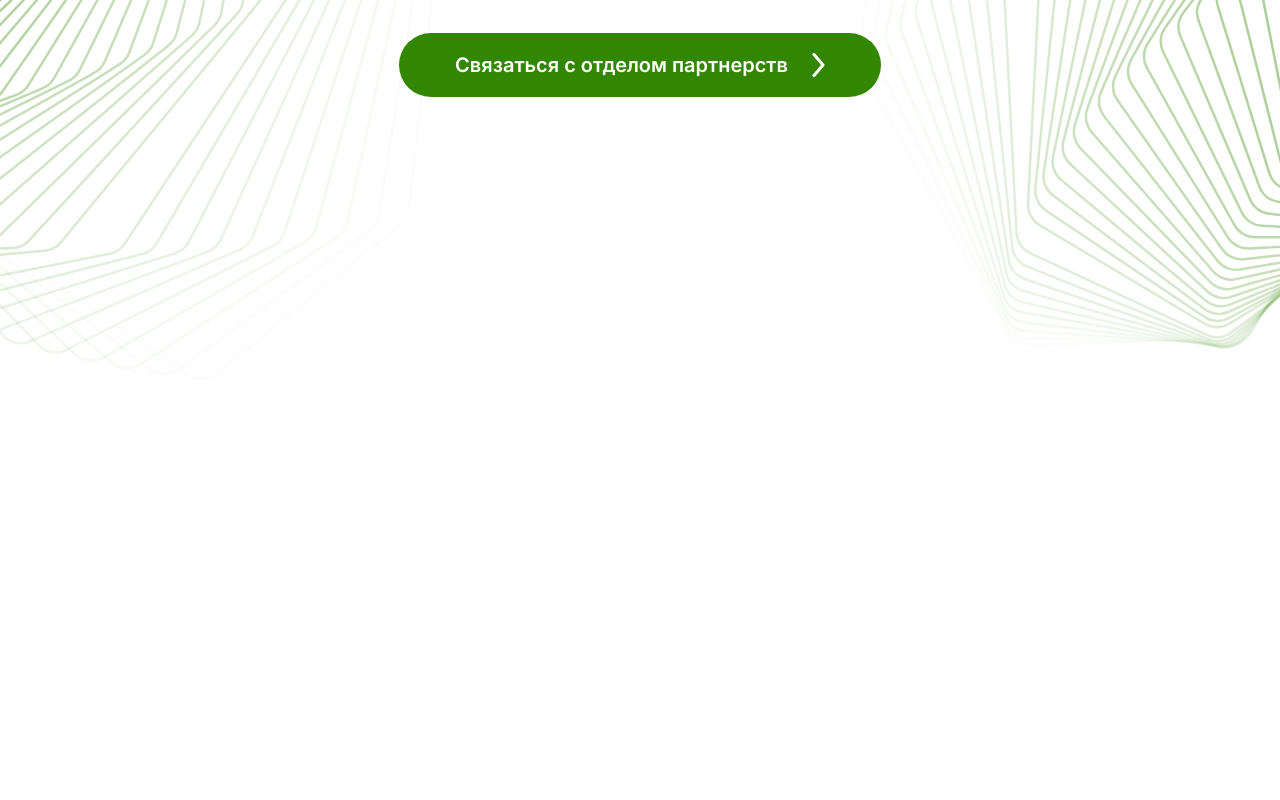
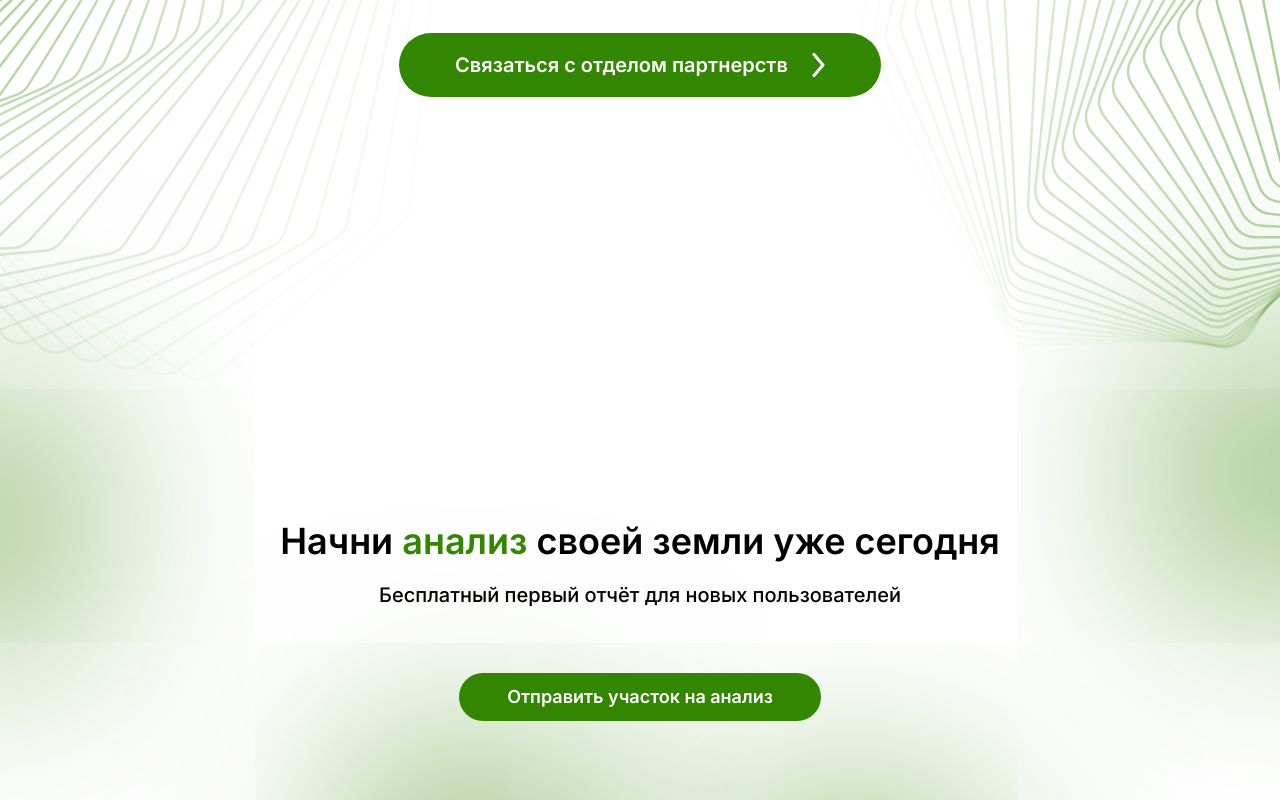
Before and after one commit to AbdukahharS/global-crop-landing, a React (Vite) app: page / in a window 1280 px wide. Shown: the part 5200-6000 px from the top of the page. Built offline with nearby package versions, Linux system fonts and the light colour scheme.

Commit message:
feat: add Start component for land analysis section

```diff
--- a/src/App.tsx
+++ b/src/App.tsx
@@ -5,6 +5,7 @@ import HowItWorks from './components/HowItWorks'
 import Analyse from './components/Analyse'
 import Benefits from './components/Benefits'
 import Banks from './components/Banks'
+import Start from './components/Start'
 
 import LandsBg from './assets/lands-bg.png'
 import Clouds from './assets/clouds.png'
@@ -29,6 +30,7 @@ function App() {
       <Analyse />
       <Benefits />
       <Banks />
+      <Start />
     </div>
   )
 }
--- /dev/null
+++ b/src/components/Start.tsx
@@ -0,0 +1,22 @@
+const Start = () => {
+  return (
+    <div className='relative pt-96 overflow-x-hidden pb-80'>
+      <div className='shadow-circle top-[350px] right-[-8px]'></div>
+      <div className='shadow-circle top-[800px] right-[427px]'></div>
+      <div className='shadow-circle top-[750px] left-[475px]'></div>
+      <div className='shadow-circle top-[400px] left-[-43px]'></div>
+      <h2 className='font-semibold text-4xl text-center'>
+        Начни <span className='text-primary'>анализ</span> своей земли уже
+        сегодня
+      </h2>
+      <p className='text-center font-medium text-xl mt-5'>
+        Бесплатный первый отчёт для новых пользователей
+      </p>
+      <button className='bg-primary text-white font-semibold text-lg py-2.5 px-12 rounded-full mx-auto block mt-16'>
+        Отправить участок на анализ
+      </button>
+    </div>
+  )
+}
+
+export default Start
```
